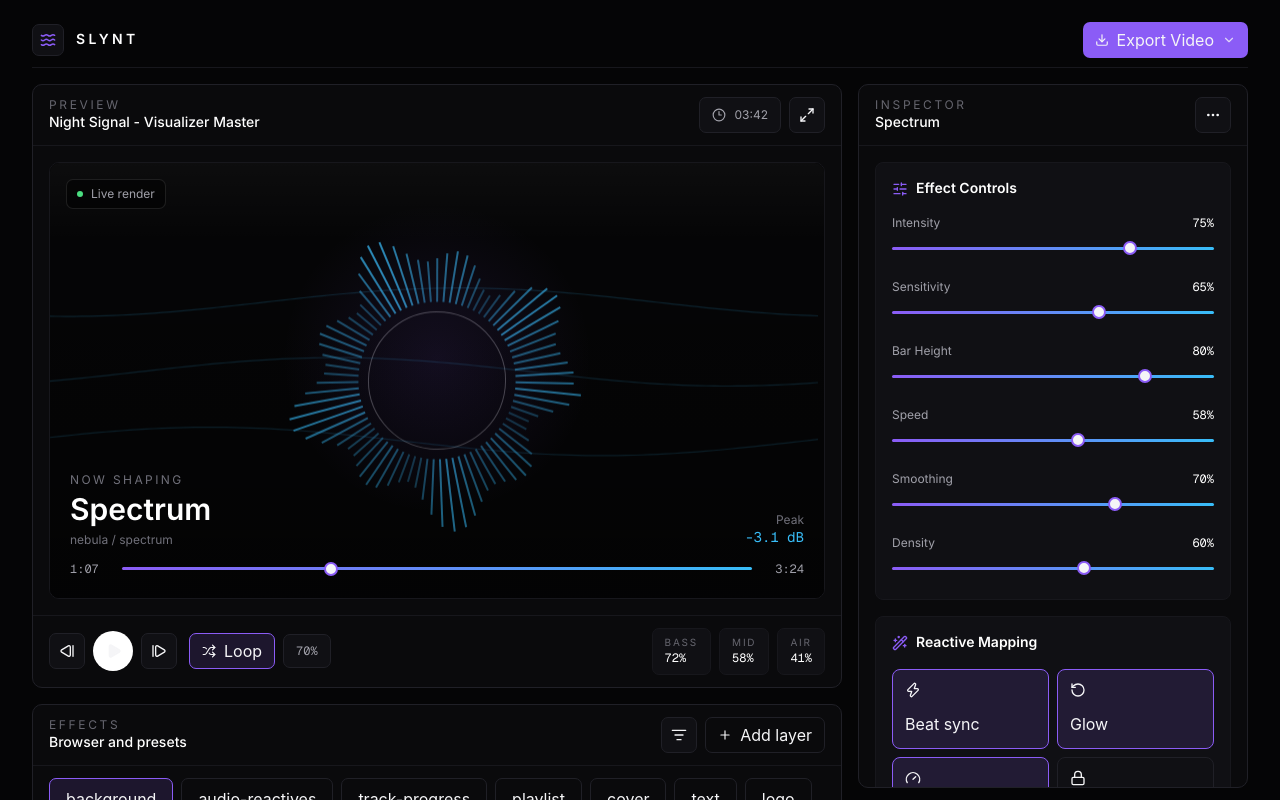
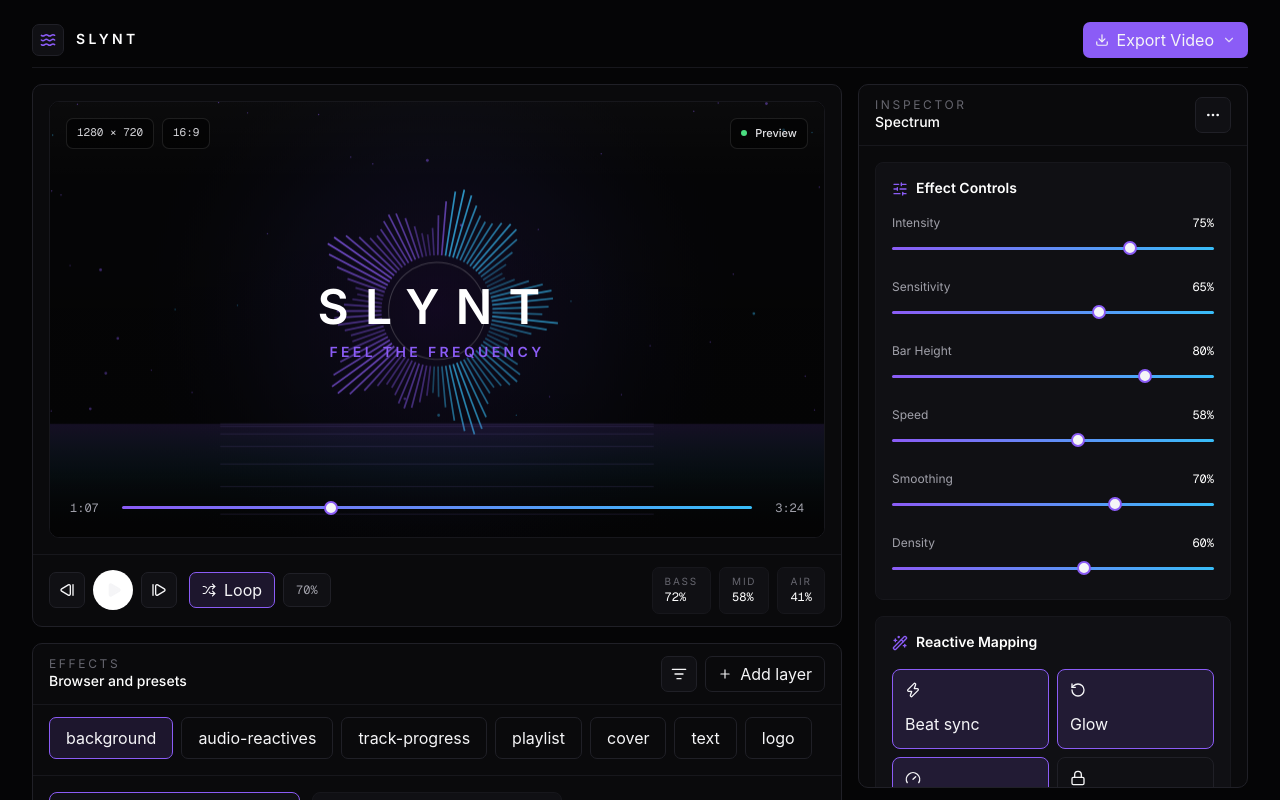
Before and after one commit to Thekindkhosi/slynt, a Next.js app: page / in a window 1280 px wide. Shown: the top 800 px of the page. Built offline with nearby package versions, Linux system fonts and the light colour scheme.

Commit message:
refactor: remove unused props and simplify PreviewStage component

```diff
--- a/components/slynt/canvas-visualizer.tsx
+++ b/components/slynt/canvas-visualizer.tsx
@@ -3,7 +3,6 @@
 import { useEffect, useRef } from "react";
 
 type CanvasVisualizerProps = {
-  accent: string;
   density: number;
   intensity: number;
   isPlaying: boolean;
@@ -11,7 +10,6 @@ type CanvasVisualizerProps = {
 };
 
 export function CanvasVisualizer({
-  accent,
   density,
   intensity,
   isPlaying,
@@ -49,10 +47,41 @@ export function CanvasVisualizer({
       context.fillRect(0, 0, width, height);
 
       const centerX = width / 2;
-      const centerY = height / 2;
-      const bars = Math.round(36 + density * 0.72);
-      const maxRadius = Math.min(width, height) * 0.34;
+      const centerY = height * 0.48;
+      const bars = Math.round(60 + density * 0.52);
+      const maxRadius = Math.min(width, height) * 0.24;
       const pulse = isPlaying ? Math.sin(frame * 0.055) * 0.5 + 0.5 : 0.36;
+
+      const haze = context.createRadialGradient(
+        centerX,
+        centerY,
+        0,
+        centerX,
+        centerY,
+        width * 0.42,
+      );
+      haze.addColorStop(0, "rgba(76, 29, 149, 0.20)");
+      haze.addColorStop(0.48, "rgba(49, 46, 129, 0.10)");
+      haze.addColorStop(1, "rgba(5, 5, 6, 0)");
+      context.fillStyle = haze;
+      context.fillRect(0, 0, width, height);
+
+      context.save();
+      context.globalAlpha = 0.46;
+      for (let i = 0; i < 42; i += 1) {
+        const seed = i * 97.13;
+        const x =
+          ((Math.sin(seed) * 0.5 + 0.5) * width +
+            frame * (0.04 + (i % 3) * 0.01)) %
+          width;
+        const y = (Math.cos(seed * 1.7) * 0.5 + 0.5) * height * 0.72;
+        const size = (i % 4 === 0 ? 1.4 : 0.7) * ratio;
+        context.fillStyle = i % 5 === 0 ? "#38bdf8" : "#8b5cf6";
+        context.beginPath();
+        context.arc(x, y, size, 0, Math.PI * 2);
+        context.fill();
+      }
+      context.restore();
 
       context.save();
       context.translate(centerX, centerY);
@@ -68,16 +97,17 @@ export function CanvasVisualizer({
         const inner = maxRadius * (0.52 + pulse * 0.035);
         const outer = inner + length;
 
-        context.strokeStyle = i % 5 === 0 ? "#38bdf8" : accent;
-        context.globalAlpha = 0.24 + energy * 0.54;
-        context.lineWidth = Math.max(1, 2 * ratio);
+        const isRightSide = Math.cos(angle) > 0;
+        context.strokeStyle = isRightSide ? "#38bdf8" : "#8b5cf6";
+        context.globalAlpha = 0.28 + energy * 0.58;
+        context.lineWidth = Math.max(1, 1.7 * ratio);
         context.beginPath();
         context.moveTo(Math.cos(angle) * inner, Math.sin(angle) * inner);
         context.lineTo(Math.cos(angle) * outer, Math.sin(angle) * outer);
         context.stroke();
       }
 
-      context.globalAlpha = 0.32;
+      context.globalAlpha = 0.24;
       context.strokeStyle = "#f5f5f7";
       context.lineWidth = 1 * ratio;
       context.beginPath();
@@ -85,27 +115,26 @@ export function CanvasVisualizer({
       context.stroke();
       context.restore();
 
-      context.globalAlpha = 0.18;
-      context.strokeStyle = accent;
-      context.lineWidth = 1.2 * ratio;
-      for (let layer = 0; layer < 3; layer += 1) {
+      const floorY = height * 0.74;
+      const floorGradient = context.createLinearGradient(0, floorY, 0, height);
+      floorGradient.addColorStop(0, "rgba(139, 92, 246, 0.16)");
+      floorGradient.addColorStop(0.46, "rgba(56, 189, 248, 0.06)");
+      floorGradient.addColorStop(1, "rgba(5, 5, 6, 0)");
+      context.fillStyle = floorGradient;
+      context.fillRect(0, floorY, width, height - floorY);
+
+      context.save();
+      context.globalAlpha = 0.16;
+      context.strokeStyle = "#a78bfa";
+      context.lineWidth = 1 * ratio;
+      for (let line = 0; line < 8; line += 1) {
+        const y = floorY + line * line * 2.5 * ratio;
         context.beginPath();
-        const yBase = height * (0.32 + layer * 0.16);
-        for (let x = 0; x <= width; x += 8 * ratio) {
-          const y =
-            yBase +
-            Math.sin(x * 0.008 + frame * 0.035 + layer) *
-              (18 + intensity * 0.18) *
-              ratio *
-              (isPlaying ? 1 : 0.45);
-          if (x === 0) {
-            context.moveTo(x, y);
-          } else {
-            context.lineTo(x, y);
-          }
-        }
+        context.moveTo(width * 0.22, y);
+        context.lineTo(width * 0.78, y);
         context.stroke();
       }
+      context.restore();
 
       context.globalAlpha = 1;
       frame += isPlaying ? 1 : 0.12;
@@ -115,7 +144,7 @@ export function CanvasVisualizer({
     render();
 
     return () => window.cancelAnimationFrame(animationId);
-  }, [accent, density, intensity, isPlaying, speed]);
+  }, [density, intensity, isPlaying, speed]);
 
   return <canvas className="h-full w-full" ref={canvasRef} />;
 }
--- a/components/slynt/preview-stage.tsx
+++ b/components/slynt/preview-stage.tsx
@@ -1,12 +1,10 @@
-import { Clock3, Maximize2 } from "lucide-react";
-import type { ControlValues, Effect, Icon } from "@/types/editor";
+import type { ControlValues } from "@/types/editor";
 import { CanvasVisualizer } from "./canvas-visualizer";
 import { PlaybackControls } from "./playback-controls";
 
 type PreviewStageProps = {
   currentTime: number;
   duration: number;
-  effect: Effect;
   controlValues: ControlValues;
   isPlaying: boolean;
   loop: boolean;
@@ -21,66 +19,52 @@ type PreviewStageProps = {
 export function PreviewStage({
   currentTime,
   duration,
-  effect,
   controlValues,
   isPlaying,
   loop,
   setIsPlaying,
   setLoop,
   setCurrentTime,
-  selectedBackground,
-  selectedVisualizer,
   volume,
 }: PreviewStageProps) {
   return (
     <section className="overflow-hidden rounded-[10px] border border-[var(--border)] bg-[var(--surface)]">
-      <div className="flex items-center justify-between border-b border-[var(--border-subtle)] px-4 py-3">
-        <div className="min-w-0">
-          <p className="text-xs uppercase tracking-[0.22em] text-[var(--text-muted)]">
-            Preview
-          </p>
-          <h2 className="truncate text-sm font-medium text-white">
-            Night Signal - Visualizer Master
-          </h2>
-        </div>
-        <div className="flex items-center gap-2">
-          <Pill icon={Clock3} text="03:42" />
-          <IconButton icon={Maximize2} label="Fullscreen" />
-        </div>
-      </div>
-
       <div className="p-3 sm:p-4">
         <div className="relative aspect-video overflow-hidden rounded-[10px] border border-[var(--border-subtle)] bg-black">
           <CanvasVisualizer
-            accent={effect.accent}
             density={controlValues.density}
             intensity={controlValues.intensity}
             isPlaying={isPlaying}
             speed={controlValues.speed}
           />
-          <div className="pointer-events-none absolute inset-0 bg-[radial-gradient(circle_at_50%_45%,rgba(139,92,246,0.11),transparent_34%),linear-gradient(180deg,rgba(255,255,255,0.03),transparent_18%,rgba(0,0,0,0.36))]" />
-          <div className="absolute left-4 top-4 flex items-center gap-2 rounded-[7px] border border-white/10 bg-black/50 px-2.5 py-1.5 text-xs text-[var(--text-secondary)]">
+          <div className="pointer-events-none absolute inset-0 bg-[linear-gradient(180deg,rgba(255,255,255,0.025),transparent_18%,rgba(0,0,0,0.28))]" />
+
+          <div className="absolute left-4 top-4 flex items-center gap-2">
+            <span className="rounded-[7px] border border-white/10 bg-black/45 px-2.5 py-1.5 font-mono text-[11px] text-zinc-300">
+              1280 × 720
+            </span>
+            <span className="rounded-[7px] border border-white/10 bg-black/45 px-2.5 py-1.5 font-mono text-[11px] text-zinc-300">
+              16:9
+            </span>
+          </div>
+
+          <div className="absolute right-4 top-4 flex items-center gap-2 rounded-[7px] border border-white/10 bg-black/45 px-2.5 py-1.5 text-[11px] font-medium text-zinc-200">
             <span className="h-1.5 w-1.5 rounded-full bg-[var(--success)]" />
-            Live render
+            Preview
           </div>
+
+          <div className="pointer-events-none absolute inset-0 flex items-center justify-center">
+            <div className="translate-y-1 text-center">
+              <p className="text-3xl font-semibold tracking-[0.34em] text-white sm:text-5xl">
+                SLYNT
+              </p>
+              <p className="mt-3 text-[11px] font-semibold tracking-[0.24em] text-[var(--accent)] sm:text-sm">
+                FEEL THE FREQUENCY
+              </p>
+            </div>
+          </div>
+
           <div className="absolute bottom-5 left-5 right-5">
-            <div className="mb-3 flex items-end justify-between">
-              <div>
-                <p className="text-xs uppercase tracking-[0.2em] text-zinc-500">
-                  Now shaping
-                </p>
-                <p className="mt-1 text-xl font-semibold text-white sm:text-3xl">
-                  {effect.name}
-                </p>
-                <p className="mt-1 text-xs text-zinc-500">
-                  {selectedBackground} / {selectedVisualizer}
-                </p>
-              </div>
-              <div className="hidden text-right sm:block">
-                <p className="text-xs text-zinc-500">Peak</p>
-                <p className="font-mono text-sm text-[var(--cyan)]">-3.1 dB</p>
-              </div>
-            </div>
             <Timeline
               currentTime={currentTime}
               duration={duration}
@@ -145,28 +129,6 @@ function formatTime(time: number) {
   return `${minutes}:${seconds.toString().padStart(2, "0")}`;
 }
 
-function IconButton({ icon: IconComponent, label }: { icon: Icon; label: string }) {
-  return (
-    <button
-      aria-label={label}
-      className="flex h-9 w-9 items-center justify-center rounded-[7px] border border-[var(--border)] bg-[var(--surface-secondary)] text-[var(--text-secondary)] transition hover:border-[var(--accent)] hover:text-white"
-      title={label}
-      type="button"
-    >
-      <IconComponent className="h-4 w-4" />
-    </button>
-  );
-}
-
-function Pill({ icon: IconComponent, text }: { icon: Icon; text: string }) {
-  return (
-    <span className="hidden h-9 items-center gap-2 rounded-[7px] border border-[var(--border)] bg-[var(--surface-secondary)] px-3 text-xs text-[var(--text-secondary)] sm:flex">
-      <IconComponent className="h-3.5 w-3.5" />
-      {text}
-    </span>
-  );
-}
-
 function Meter({ label, value }: { label: string; value: string }) {
   return (
     <div className="rounded-[7px] border border-[var(--border-subtle)] bg-[var(--surface-secondary)] px-3 py-2">
--- a/components/slynt/slynt-editor.tsx
+++ b/components/slynt/slynt-editor.tsx
@@ -69,7 +69,6 @@ export function SlyntEditor() {
             <PreviewStage
               currentTime={currentTime}
               duration={duration}
-              effect={selectedEffect}
               controlValues={controlValues}
               isPlaying={isPlaying}
               loop={loop}
```
